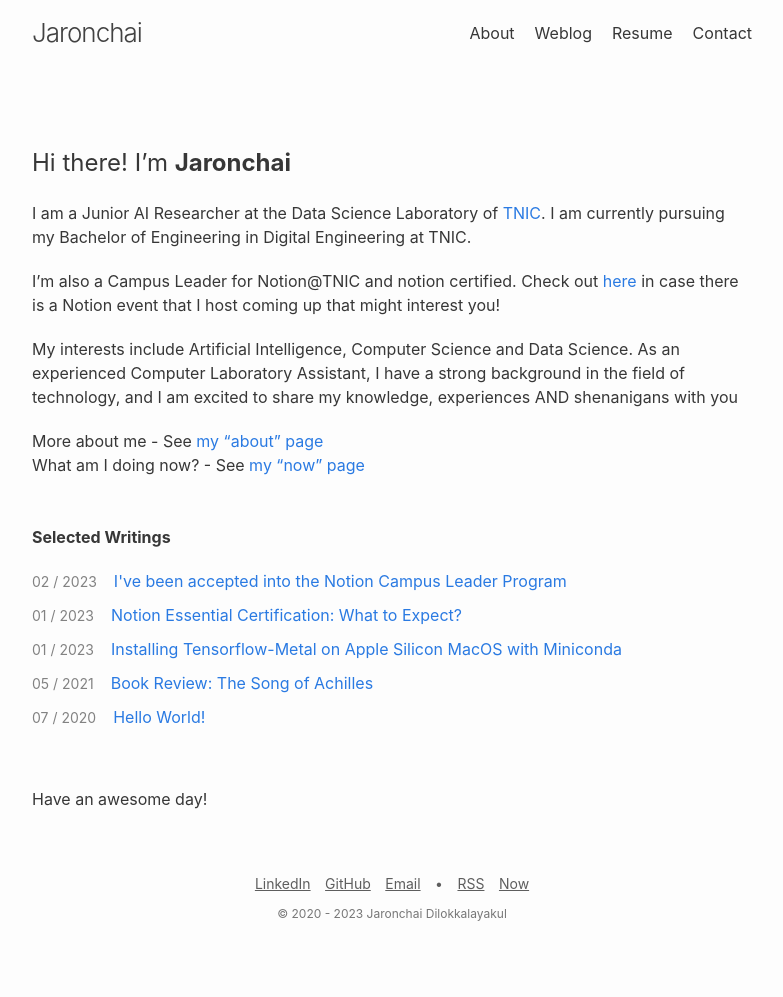
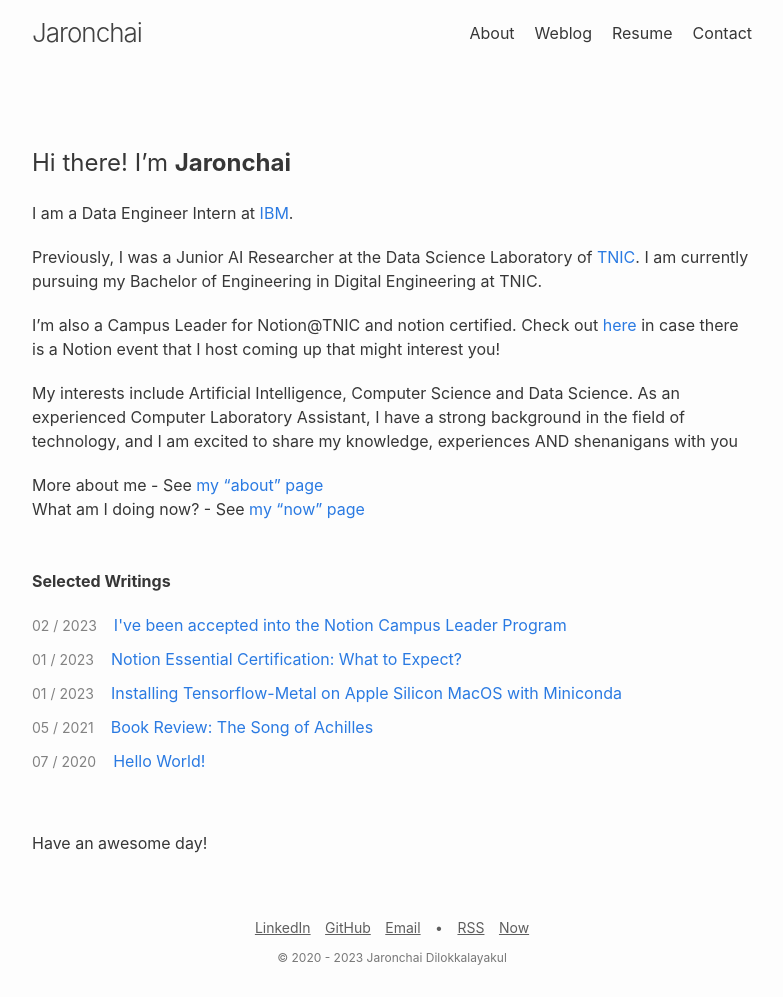
Before and after one commit to jarondlk/jaronchai-blog, a Jekyll site: the page built from index.markdown, in a window 1280 px wide. Shown: the whole page, without its empty margins (248-1031 px from the left). Built offline with Jekyll 4.4.1, drawn with Linux system fonts in a browser that asks for light colours; before the commit the page ends 953 px from its top, so only the background shows below that.

Commit message:
Update work place

```diff
--- a/index.markdown
+++ b/index.markdown
@@ -7,7 +7,9 @@
 
 ## Hi there! I'm **Jaronchai**
 
-I am a Junior AI Researcher at the Data Science Laboratory of [TNIC](https://tnic.tni.ac.th). I am currently pursuing my Bachelor of Engineering in Digital Engineering at TNIC.
+I am a Data Engineer Intern at [IBM](https://ibm.com).
+
+Previously, I was a Junior AI Researcher at the Data Science Laboratory of [TNIC](https://tnic.tni.ac.th). I am currently pursuing my Bachelor of Engineering in Digital Engineering at TNIC.
 
 I'm also a Campus Leader for Notion@TNIC and notion certified. Check out [here](https://alfyn.notion.site/Notion-TNIC-3fc48506de00458788d9f1bcbcf13bc7) in case there is a Notion event that I host coming up that might interest you!
 
--- a/pages/resume.markdown
+++ b/pages/resume.markdown
@@ -13,6 +13,10 @@
 [mail]: mailto:jaron.dilok@gmail.com
 
 ## Experience
+
+**Data Engineer**\
+*IBM • Internship*
+June 2023 – Present | Bangkok, Thailand
 
 **Junior AI Researcher**\
 *Data Science and Analytics Laboratory*,
```
